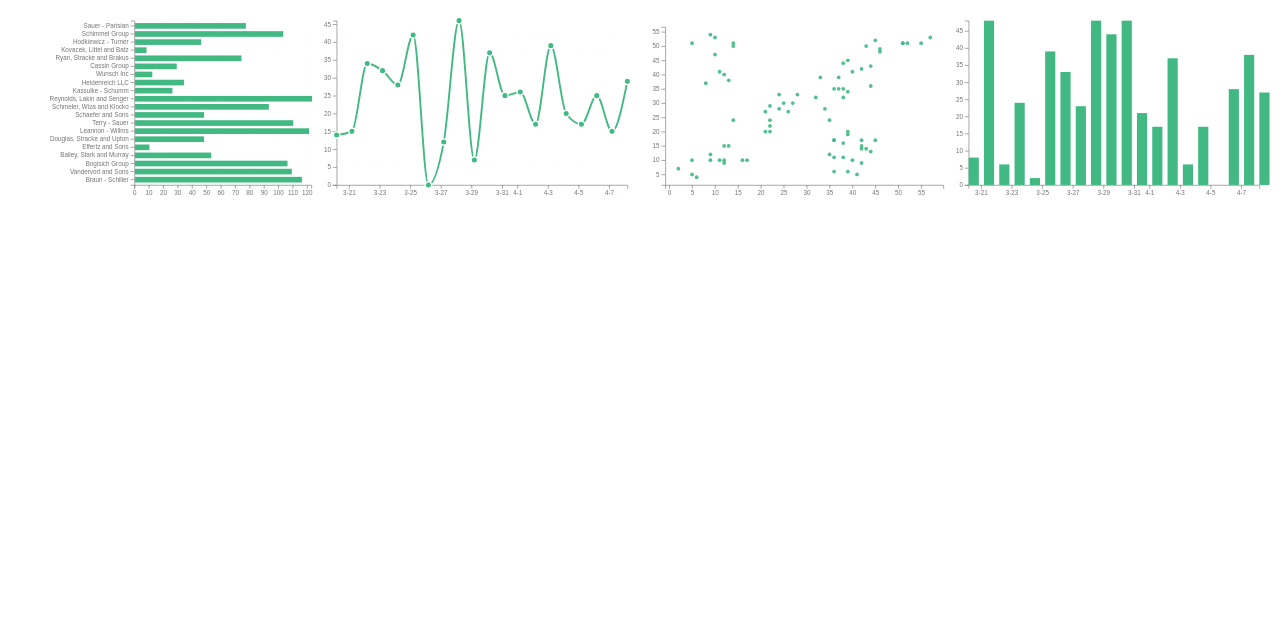
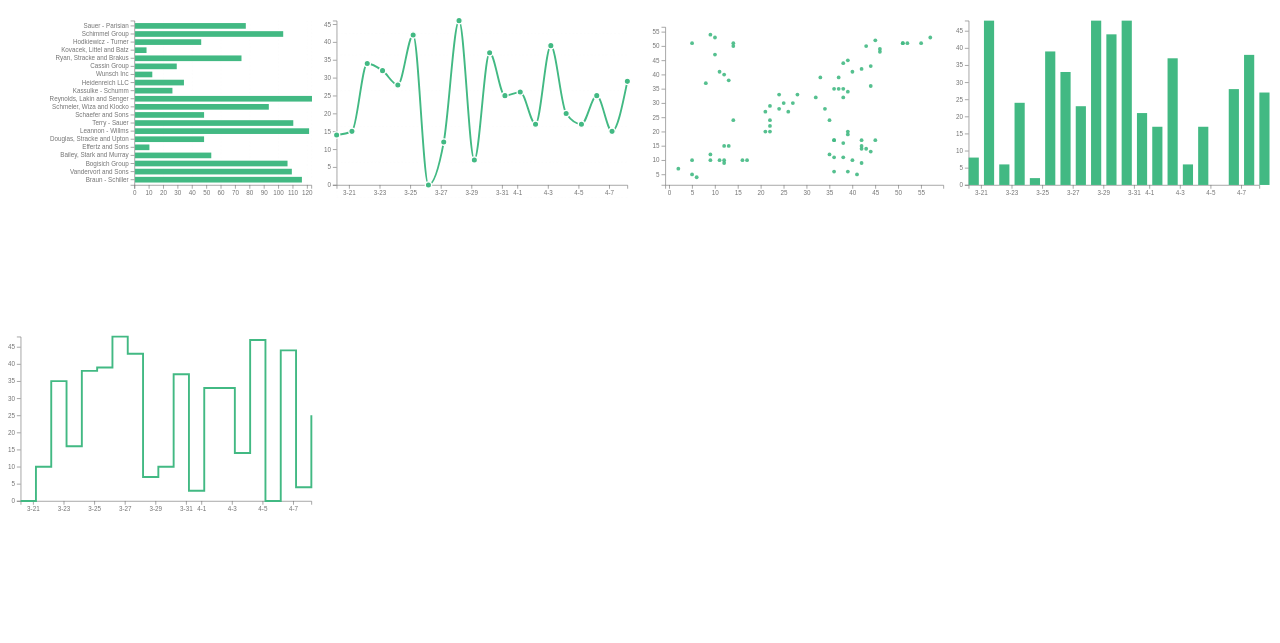
Before and after one commit to johnnyhappy365/CreateChartUsingD3, a website built with webpack: page dist/index.html in a window 1280 px wide. Built offline with nearby package versions, Linux system fonts and the light colour scheme.

Commit message:
feature: add step chart

```diff
--- a/src/index.ts
+++ b/src/index.ts
@@ -1,6 +1,12 @@
 import _ from 'lodash'
 import testdata from './testdata'
-import { BarChart, LineChart, ScatterChart, ColumnChart } from './lib/charts'
+import {
+  BarChart,
+  LineChart,
+  ScatterChart,
+  ColumnChart,
+  StepChart
+} from './lib/charts'
 
 new BarChart({
   selector: '#chart-1',
@@ -29,3 +35,8 @@ new ColumnChart({
   selector: '#chart-4',
   data: testdata.data2()
 })
+
+new StepChart({
+  selector: '#chart-5',
+  data: testdata.data2()
+})
--- a/src/lib/charts.ts
+++ b/src/lib/charts.ts
@@ -231,6 +231,103 @@ export class ScatterChart extends BaseChart {
   }
 }
 
+export class StepChart extends BaseChart {
+  constructor(config: LineChartConfig) {
+    super()
+    this.config = {
+      width: 500,
+      height: 300,
+      margin: {
+        bottom: 20,
+        top: 20,
+        left: 20,
+        right: 20
+      },
+      showMidLine: true,
+      ...config
+    }
+    this.init()
+  }
+  init() {
+    this.initSvg()
+    this.initAxis()
+    this.addAxis()
+    this.initSeries()
+  }
+
+  initSeries() {
+    const { data } = this.config
+    const that = this
+
+    const stepData: DataItem[] = []
+    data.forEach((d: DataItem, i: number) => {
+      stepData.push(d)
+      if (i !== data.length - 1) {
+        stepData.push({
+          x: data[i + 1].x,
+          y: d.y
+        })
+      }
+    })
+
+    const line = d3
+      .line()
+      .x((d: any, i: number) => that.x(d.x))
+      .y((d: any, i: number) => that.y(d.y))
+
+    this.series = this.svg
+      .append('path')
+      .datum(stepData) // 10. Binds data to the line
+      .attr('class', 'line') // Assign a class for styling
+      .attr('d', line)
+      .attr('fill', 'none')
+      .attr('stroke', Colors.primary)
+      .attr('stroke-width', 3)
+  }
+
+  protected initAxis() {
+    const { data, width, height, margin } = this.config
+    const maxDomainValue = d3.max(data, (d: DataItem) => d.y as number)
+    this.x = d3
+      .scaleTime()
+      .domain([data[0].x as Date, data[data.length - 1].x as Date])
+      .range([margin.left, width - margin.right])
+
+    this.xAxis = d3
+      .axisBottom(this.x)
+      // @ts-ignore
+      .tickFormat((d: DataItem) => moment(d).format('M-D'))
+      .ticks(d3.timeDay.every(2))
+
+    this.y = d3
+      .scaleLinear()
+      .domain([0, maxDomainValue])
+      .range([height - margin.bottom, margin.top])
+    this.yAxis = d3.axisLeft(this.y)
+  }
+
+  // TODO: double check wether duplicate
+  private addAxis() {
+    const { height, margin } = this.config
+    this.xAxis = this.svg
+      .append('g')
+      .attr('transform', `translate(0, ${height - margin.bottom})`)
+      .call(this.xAxis)
+
+    this.xAxis.selectAll('text').attr('fill', Colors.axis)
+    this.xAxis.selectAll('path').attr('stroke', Colors.axis)
+    this.xAxis.selectAll('line').attr('stroke', Colors.axis)
+
+    this.yAxis = this.svg
+      .append('g')
+      .attr('transform', `translate(${margin.left}, 0)`)
+      .call(this.yAxis)
+
+    this.yAxis.selectAll('text').attr('fill', Colors.axis)
+    this.yAxis.selectAll('path').attr('stroke', Colors.axis)
+    this.yAxis.selectAll('line').attr('stroke', Colors.axis)
+  }
+}
 export class LineChart extends BaseChart {
   constructor(config: LineChartConfig) {
     super()
```
Also changed, not shown: dist/index.html.
